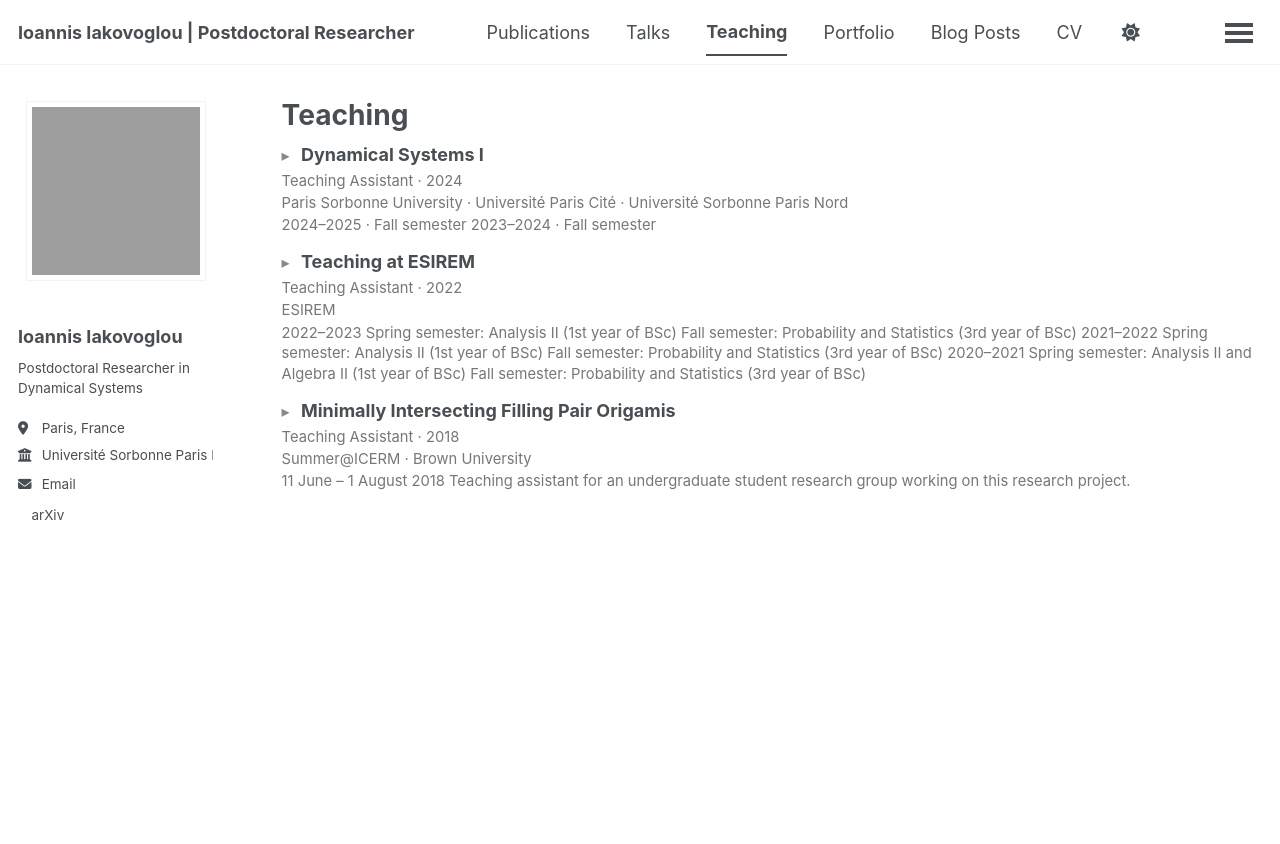
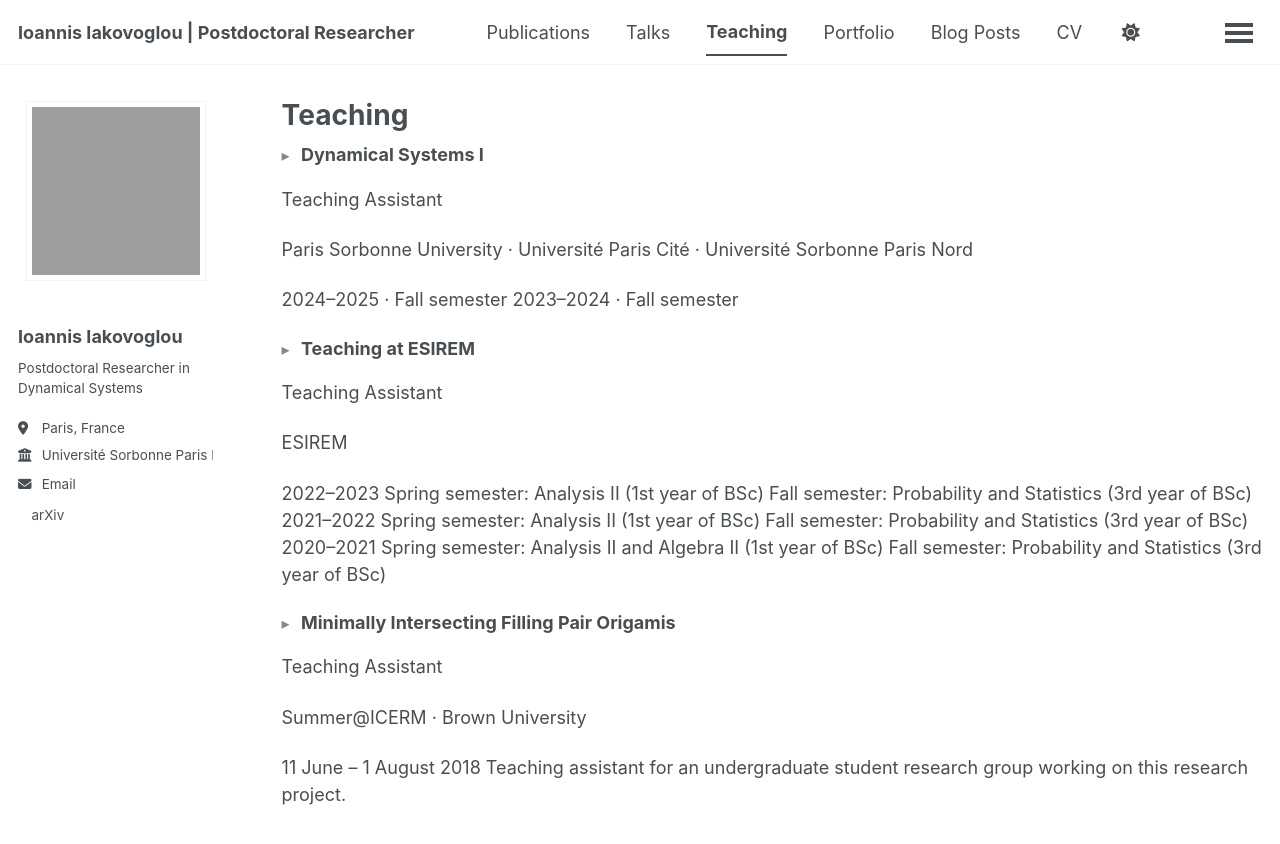
Before and after one commit to ioannisiakovoglou/ioannisiakovoglou.github.io, a Jekyll site: the page built from _pages/teaching.html, in a window 1280 px wide and 922 px high. Shown: the top 844 px of the window. Built offline with Jekyll 4.4.1, drawn with Linux system fonts in a browser that asks for light colours; a script bundle is joined from its source files by our own code; a style sheet for code colours, icons or effects is not loaded.

Commit message:
Refactor teaching details in archive template

```diff
--- a/_includes/archive-single-teaching.html
+++ b/_includes/archive-single-teaching.html
@@ -10,20 +10,20 @@
         {{ post.title }}
       </h2>
 
-      <p class="publication-venue">
-        {{ post.type }} · {{ post.date | date: "%Y" }}
-      </p>
+      {% if post.type %}
+        <p class="teaching-detail">{{ post.type }}</p>
+      {% endif %}
 
       {% if post.institution %}
-        <p class="publication-venue">{{ post.institution }}</p>
+        <p class="teaching-detail">{{ post.institution }}</p>
       {% endif %}
 
-      {% if post.semester %}
-        <p class="publication-venue">{{ post.semester }}</p>
-      {% endif %}
+      {% for period in post.periods %}
+        <p class="teaching-detail">{{ period }}</p>
+      {% endfor %}
 
       {% if post.description %}
-        <p class="publication-venue">{{ post.description }}</p>
+        <p class="teaching-detail">{{ post.description }}</p>
       {% endif %}
 
     </div>
```
